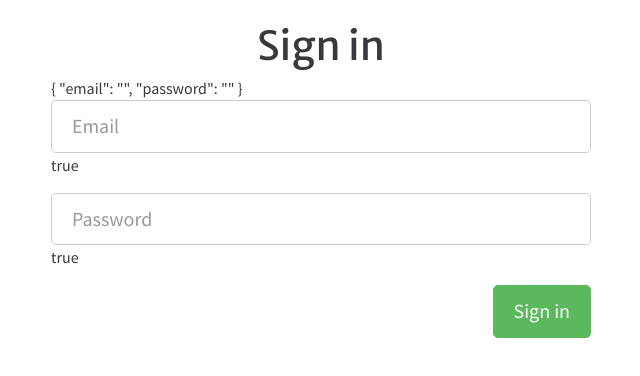
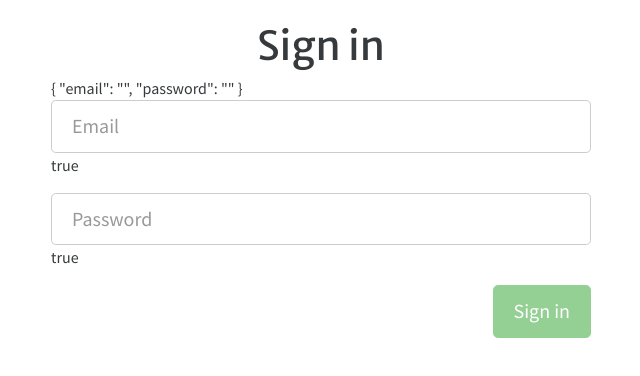
Before and after one commit to Coffee0127/angular-zero, an Angular app: page /login in a window 1280 px wide. Shown: the top 376 px of the page, without its empty margins (319-959 px from the left). Built offline with nearby package versions, Linux system fonts and the light colour scheme; a web font is replaced by a local one.

Commit message:
當表單驗證失敗時，disable 按鈕

```diff
--- a/src/app/login/auth/auth.component.html
+++ b/src/app/login/auth/auth.component.html
@@ -6,7 +6,7 @@
         <h1 class="text-xs-center">Sign in</h1>
 
         {{ loginData | json }}
-        <form>
+        <form #loginForm="ngForm">
           <fieldset class="form-group" [ngClass]="{'has-danger': email.dirty && email.errors}">
             <input name="email" class="form-control form-control-lg" type="text" placeholder="Email" [(ngModel)]="loginData.email"
               #email="ngModel"
@@ -29,7 +29,8 @@
               <span *ngIf="password.errors['minlength']">密碼長度不足</span>
             </span>
           </fieldset>
-          <button type="button" class="btn btn-lg btn-primary pull-xs-right" (click)="doLogin()">
+          <button type="button" class="btn btn-lg btn-primary pull-xs-right" (click)="doLogin()"
+            [disabled]="loginForm.invalid">
             Sign in
           </button>
         </form>
```
